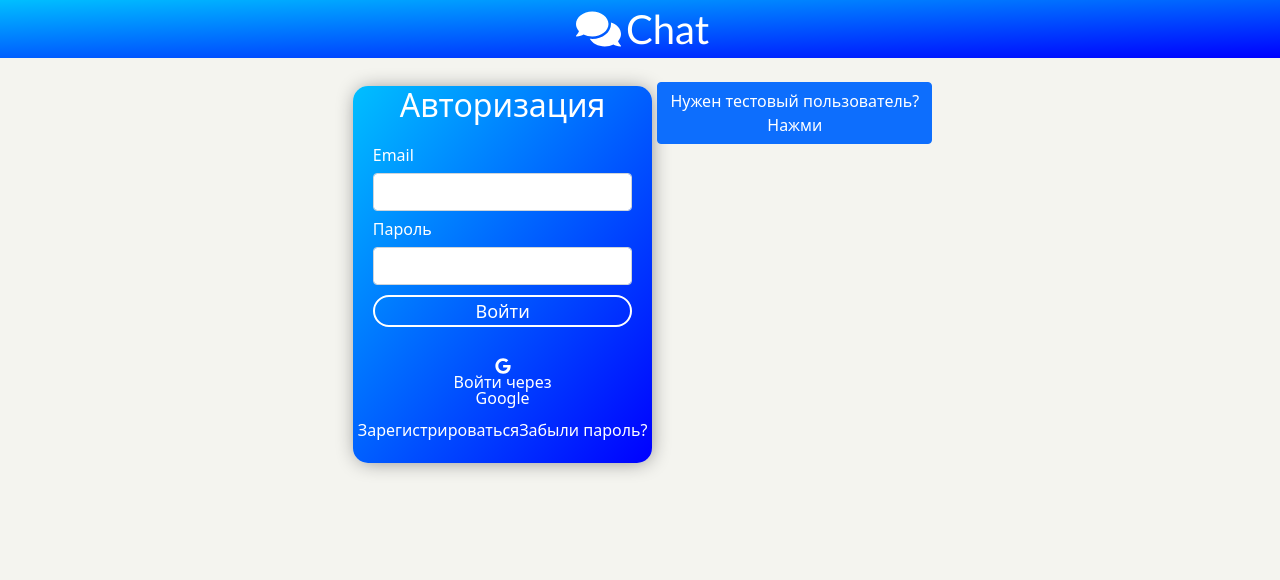
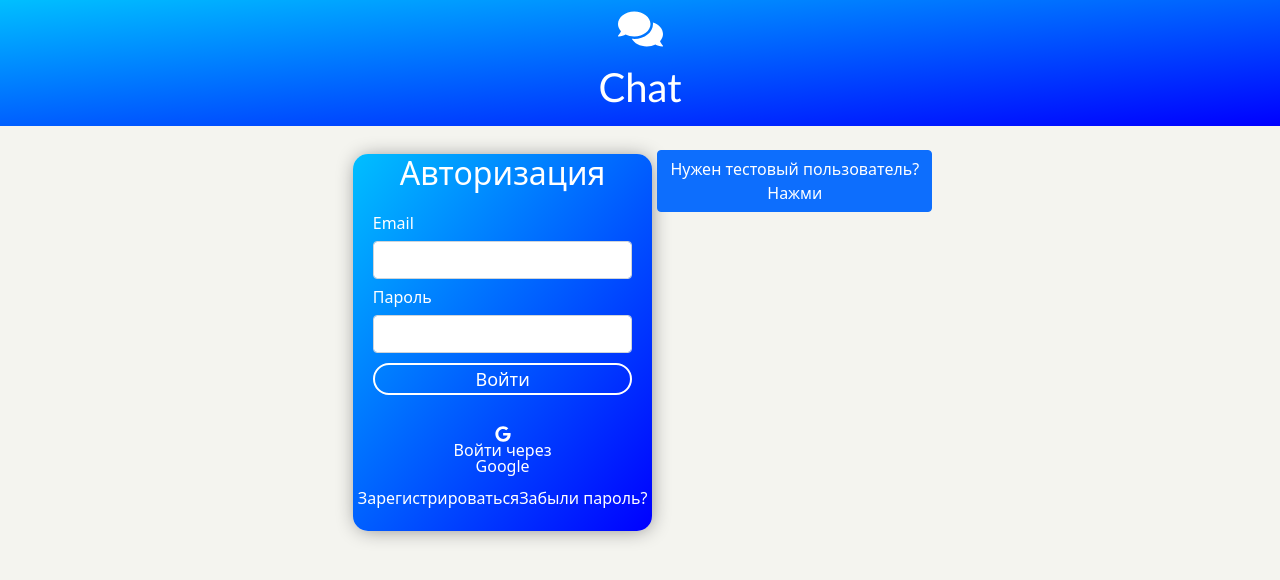
Before and after one commit to MariaZayashnikova/Chat_Web, a React (Create React App) app: page / in a window 1280 px wide. Shown: the top 580 px of the page. Built offline with nearby package versions, Linux system fonts and the light colour scheme; no server answers; what pubnub, pubnub-react would draw is missing.

Commit message:
rename component Header

```diff
--- a/src/components/HeaderTitle/HeaderTitle.css
+++ b/src/components/Header/Header.css
@@ -1,4 +1,4 @@
-.headerTitle {
+.header {
     color: white;
     text-align: center;
     background-image: linear-gradient(to right bottom, #00bfff, blue);
@@ -6,6 +6,6 @@
     font-family: "Trebuchet MS";
 }
 
-.headerTitle__icon {
+.header__icon {
     margin: 0 5px;
 }
--- /dev/null
+++ b/src/components/Header/Header.js
@@ -0,0 +1,20 @@
+import React from 'react'
+import { FontAwesomeIcon } from '@fortawesome/react-fontawesome'
+import { faComments } from '@fortawesome/free-solid-svg-icons'
+import { Link } from 'react-router-dom'
+import './Header.css'
+
+function Header() {
+    return (
+        <h1 className="header">
+            <FontAwesomeIcon className="header__icon" icon={faComments} />
+            <div className="link">
+                <Link to="/" className="link_elem">
+                    Chat
+                </Link>
+            </div>
+        </h1>
+    )
+}
+
+export default Header
--- a/src/components/HeaderTitle/HeaderTitle.js
+++ /dev/null
@@ -1,18 +0,0 @@
-import React from 'react'
-import { FontAwesomeIcon } from '@fortawesome/react-fontawesome'
-import { faComments } from '@fortawesome/free-solid-svg-icons'
-import { Link } from 'react-router-dom'
-import './HeaderTitle.css'
-
-function HeaderTitle() {
-    return (
-        <h1 className="headerTitle">
-            <FontAwesomeIcon className="headerTitle__icon" icon={faComments} />
-            <Link to="/" className="containerLinks__link_custom">
-                Chat
-            </Link>
-        </h1>
-    )
-}
-
-export default HeaderTitle
--- a/src/components/app/App.js
+++ b/src/components/app/App.js
@@ -10,7 +10,7 @@ import { library } from '@fortawesome/fontawesome-svg-core'
 import { fab } from '@fortawesome/free-brands-svg-icons'
 import { fas } from '@fortawesome/free-solid-svg-icons'
 import AuthorizationPage from '../pages/AuthorizationPage/AuthorizationPage'
-import HeaderTitle from '../HeaderTitle/HeaderTitle'
+import Header from '../Header/Header'
 import RegistrationPage from '../pages//RegistrationPage/RegistrationPage'
 import OperatorPage from '../pages//OperatorPage/OperatorPage'
 import ResetPasswordPage from '../pages//ResetPasswordPage/ResetPasswordPage'
@@ -28,7 +28,7 @@ function App({ user }) {
     return (
         <Router>
             <div className="App">
-                <HeaderTitle />
+                <Header />
                 <Switch>
                     <Route
                         path="/"
--- a/src/components/pages/AuthorizationPage/AuthorizationPage.css
+++ b/src/components/pages/AuthorizationPage/AuthorizationPage.css
@@ -6,14 +6,14 @@
     line-height: 16px;
 }
 
-.pageLogin .containerLinks__link_btnGoogle {
+.pageLogin .link_btnGoogle {
     width: 150px;
     border: none;
     background: transparent;
     color: white;
 }
 
-.containerLinks__link_icon {
+.link_icon {
     display: block;
     margin: 0 auto;
 }
--- a/src/components/pages/AuthorizationPage/AuthorizationPage.js
+++ b/src/components/pages/AuthorizationPage/AuthorizationPage.js
@@ -155,22 +155,22 @@ function AuthorizationPage({
                     ) : null}
                 </div>
                 <div className="containerLinks">
-                    <div className="containerLinks__link">
+                    <div className="link">
                         <button
                             onClick={onSignIn}
-                            className="containerLinks__link_btnGoogle"
+                            className="link_btnGoogle"
                         >
                             <FontAwesomeIcon
-                                className="containerLinks__link_icon"
+                                className="link_icon"
                                 icon={['fab', 'google']}
                             />
                             Войти через Google
                         </button>
                     </div>
-                    <div className="containerLinks__link">
+                    <div className="link">
                         <Link
                             to="/Registration"
-                            className="containerLinks__link_custom"
+                            className="link_elem"
                             onClick={() => {
                                 if (errorFromState) clearErrors()
                             }}
@@ -179,7 +179,7 @@ function AuthorizationPage({
                         </Link>
                         <Link
                             to="/ResetPassword"
-                            className="containerLinks__link_custom"
+                            className="link_elem"
                             onClick={() => {
                                 if (errorFromState) clearErrors()
                             }}
--- a/src/components/pages/RegistrationPage/RegistrationPage.js
+++ b/src/components/pages/RegistrationPage/RegistrationPage.js
@@ -144,10 +144,10 @@ function RegistrationPage({
                     ) : null}
                 </div>
                 <div className="containerLinks">
-                    <div className="containerLinks__link">
+                    <div className="link">
                         <Link
                             to="/"
-                            className="containerLinks__link_custom"
+                            className="link_elem"
                             onClick={() => {
                                 if (errorFromState) clearErrors()
                             }}
@@ -156,7 +156,7 @@ function RegistrationPage({
                         </Link>
                         <Link
                             to="/ResetPassword"
-                            className="containerLinks__link_custom"
+                            className="link_elem"
                             onClick={() => {
                                 if (errorFromState) clearErrors()
                             }}
--- a/src/components/pages/ResetPasswordPage/ResetPasswordPage.js
+++ b/src/components/pages/ResetPasswordPage/ResetPasswordPage.js
@@ -73,10 +73,10 @@ function ResetPasswordPage({ errorFromState, resetPassword, clearErrors }) {
                 ) : null}
                 <ToastContainer />
                 <div className="containerLinks">
-                    <div className="containerLinks__link">
+                    <div className="link">
                         <Link
                             to="/"
-                            className="containerLinks__link_custom"
+                            className="link_elem"
                             onClick={() => {
                                 if (errorFromState) clearErrors()
                             }}
@@ -85,7 +85,7 @@ function ResetPasswordPage({ errorFromState, resetPassword, clearErrors }) {
                         </Link>
                         <Link
                             to="/Registration"
-                            className="containerLinks__link_custom"
+                            className="link_elem"
                             onClick={() => {
                                 if (errorFromState) clearErrors()
                             }}
--- a/src/components/sagas/index.js
+++ b/src/components/sagas/index.js
@@ -4,7 +4,7 @@ import 'firebase/auth'
 import 'firebase/database'
 import { toast } from 'react-toastify'
 import uniqid from 'uniqid';
-import { fb, storageRef } from '../Firebase/componentFirebase'
+import { fb, storageRef } from '../Firebase/Firebase-config'
 
 const notifySuccess = (text) =>
     toast.success(text, {
--- a/src/index.css
+++ b/src/index.css
@@ -13,12 +13,12 @@ code {
     monospace;
 }
 
-.containerLinks__link_custom {
+.link_elem {
   text-decoration: none;
   color: white;
 }
 
-.containerLinks__link_custom:hover {
+.link_elem:hover {
   color: white;
   font-weight: 600;
   text-decoration: underline;
@@ -86,7 +86,7 @@ code {
   font-size: calc(12px + (12 -12)* ((100vw - 500px)/(1920-500)));
 }
 
-.containerLinks__link {
+.link {
   display: flex;
   padding: 5px;
   justify-content: space-around;
```
Also changed, not shown: src/components/Firebase/Firebase-config.js (renamed from src/components/Firebase/componentFirebase.js).
